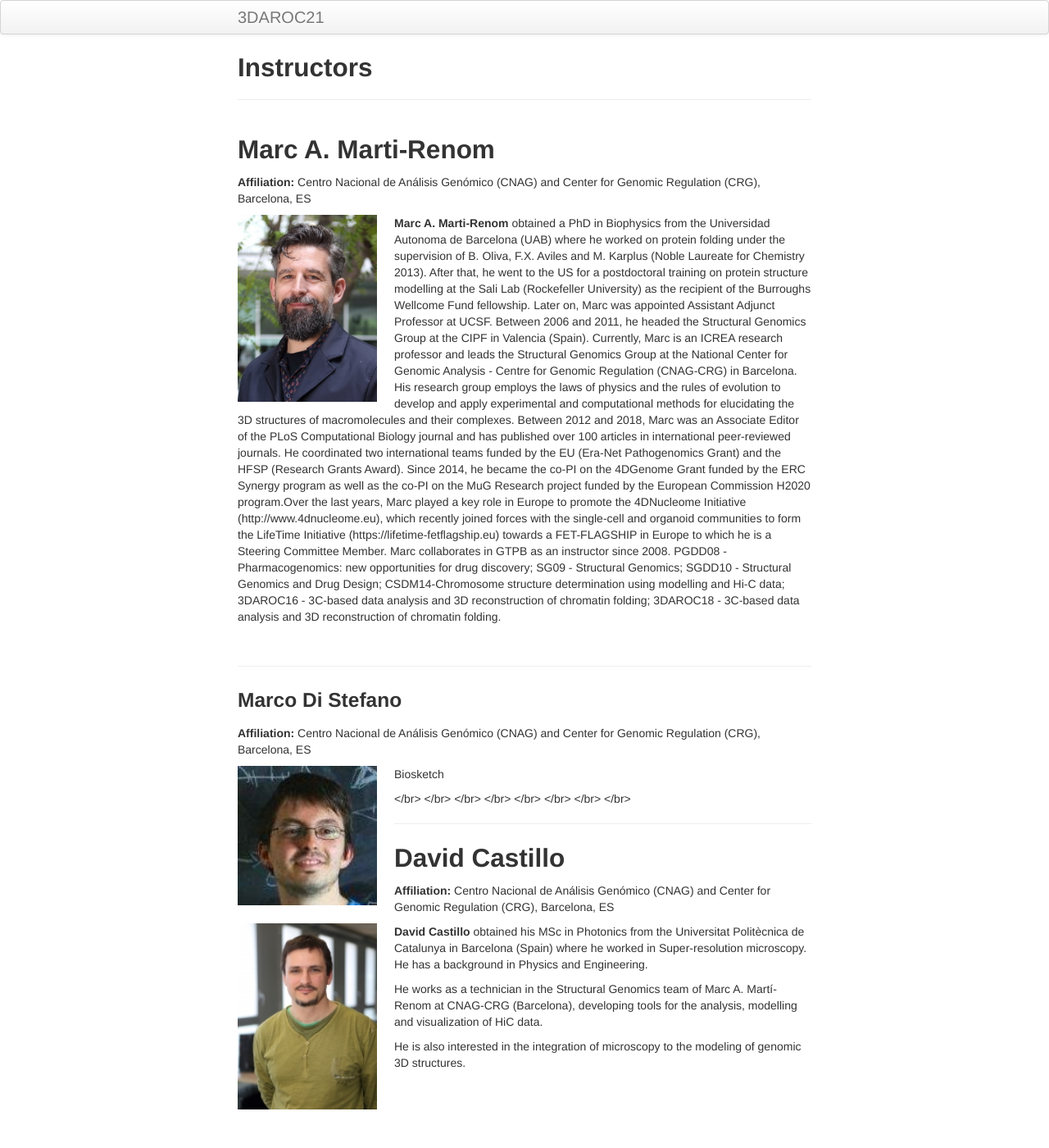
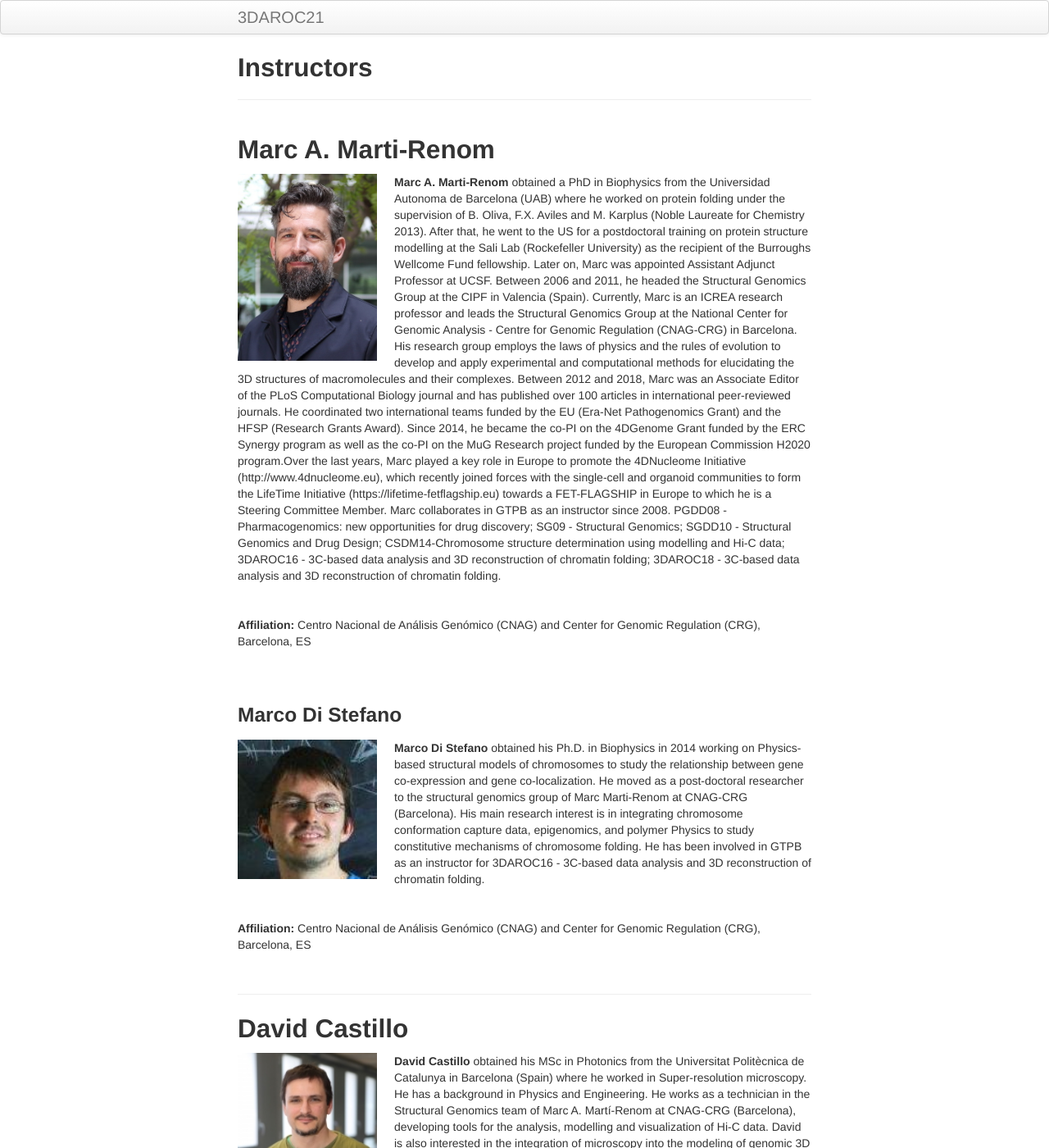
Before and after one commit to GTPB/3DAROC21, a Jekyll site: the page built from pages/instructors.md, in a window 1280 px wide and 1400 px high. Shown: the whole window at 82% size. Built offline with Jekyll 4.4.1, drawn with Linux system fonts in a browser that asks for light colours; some of the changed text lies outside the part shown.

Commit message:
Marco's Biosketch

```diff
--- a/pages/instructors.md
+++ b/pages/instructors.md
@@ -12,7 +12,6 @@ schemadotorg:
 ---
 
 ## Marc A. Marti-Renom
-**Affiliation:** Centro Nacional de Análisis Genómico (CNAG) and Center for Genomic Regulation (CRG), Barcelona, ES
 
 <img src="./images/instructors/Marc_Marti-Renom.jpeg" width="170px" align="left" style="margin-right: 3%; margin-bottom: 0.3em;">
 
@@ -20,43 +19,39 @@ schemadotorg:
 Between 2012 and 2018, Marc was an Associate Editor of the PLoS Computational Biology journal and has published over 100 articles in international peer-reviewed journals. He coordinated two international teams funded by the EU (Era-Net Pathogenomics Grant) and the HFSP (Research Grants Award). Since 2014, he became the co-PI on the 4DGenome Grant funded by the ERC Synergy program as well as the co-PI on the MuG Research project funded by the European Commission H2020 program.Over the last years, Marc played a key role in Europe to promote the 4DNucleome Initiative (http://www.4dnucleome.eu), which recently joined forces with the single-cell and organoid communities to form the LifeTime Initiative (https://lifetime-fetflagship.eu) towards a FET-FLAGSHIP in Europe to which he is a Steering Committee Member. Marc collaborates in GTPB as an instructor since 2008. PGDD08 - Pharmacogenomics: new opportunities for drug discovery; SG09 - Structural Genomics; SGDD10 - Structural Genomics and Drug Design; CSDM14-Chromosome structure determination using modelling and Hi-C data; 3DAROC16 -
 3C-based data analysis and 3D reconstruction of chromatin folding; 3DAROC18 - 3C-based data analysis and 3D reconstruction of chromatin folding.
 
+<br>
+
+**Affiliation:** Centro Nacional de Análisis Genómico (CNAG) and Center for Genomic Regulation (CRG), Barcelona, ES
+
+ <br/>
+---
+
+### Marco Di Stefano
+
+<img src="./images/instructors/Marco_Stefano.jpeg" height="220px" width="170px" align="left" style="margin-right: 3%; margin-bottom: 0.3em;">
+
+**Marco Di Stefano** obtained his Ph.D. in Biophysics in 2014 working on Physics-based structural models of chromosomes to study the relationship between gene co-expression and gene co-localization. He moved as a post-doctoral researcher to the structural genomics group of Marc Marti-Renom at CNAG-CRG (Barcelona). His main research interest is in integrating chromosome conformation capture data, epigenomics, and polymer Physics to study constitutive mechanisms of chromosome folding. He has been involved in GTPB as an instructor for 3DAROC16 - 3C-based data analysis and 3D reconstruction of chromatin folding.
+
+<br>
+
+**Affiliation:** Centro Nacional de Análisis Genómico (CNAG) and Center for Genomic Regulation (CRG), Barcelona, ES
+
 <br/>
 
 ---
 
-### Marco Di Stefano
-**Affiliation:** Centro Nacional de Análisis Genómico (CNAG) and Center for Genomic Regulation (CRG), Barcelona, ES
-
-<img src="./images/instructors/Marco_Stefano.jpeg" height="220px" width="170px" align="left" style="margin-right: 3%; margin-bottom: 0.3em;">
-
-Biosketch
-
-</br>
-</br>
-</br>
-</br>
-</br>
-</br>
-</br>
-</br>
-
----
-
 ## David Castillo
-**Affiliation:** Centro Nacional de Análisis Genómico (CNAG) and Center for Genomic Regulation (CRG), Barcelona, ES
 
 <img src="./images/instructors/David_Castillo.JPG" width="170px" align="left" style="margin-right: 3%; margin-bottom: 0.3em;">
 
-**David Castillo**  obtained his MSc in Photonics from the Universitat Politècnica de Catalunya in Barcelona (Spain) where he worked in Super-resolution microscopy. He has a background in Physics and Engineering.
+**David Castillo**  obtained his MSc in Photonics from the Universitat Politècnica de Catalunya in Barcelona (Spain) where he worked in Super-resolution microscopy. He has a background in Physics and Engineering. He works as a technician in the Structural Genomics team of Marc A. Martí-Renom at CNAG-CRG (Barcelona), developing tools for the analysis, modelling and visualization of Hi-C data. David is also interested in the integration of microscopy into the modeling of genomic 3D structures.He has been involved in GTPB as an instructor for 3DAROC18 - 3C-based data analysis and 3D reconstruction of chromatin folding.
 
-He works as a technician in the Structural Genomics team of Marc A. Martí-Renom at CNAG-CRG (Barcelona), developing tools for the analysis, modelling and visualization of HiC data.
+<br>
 
-He is also interested in the integration of microscopy to the modeling of genomic 3D structures.
+ **Affiliation:** Centro Nacional de Análisis Genómico (CNAG) and Center for Genomic Regulation (CRG), Barcelona, ES
 
 <br/>
-<br/>
-<br/>
-<br/>
+
 
 ### Back
 
```
